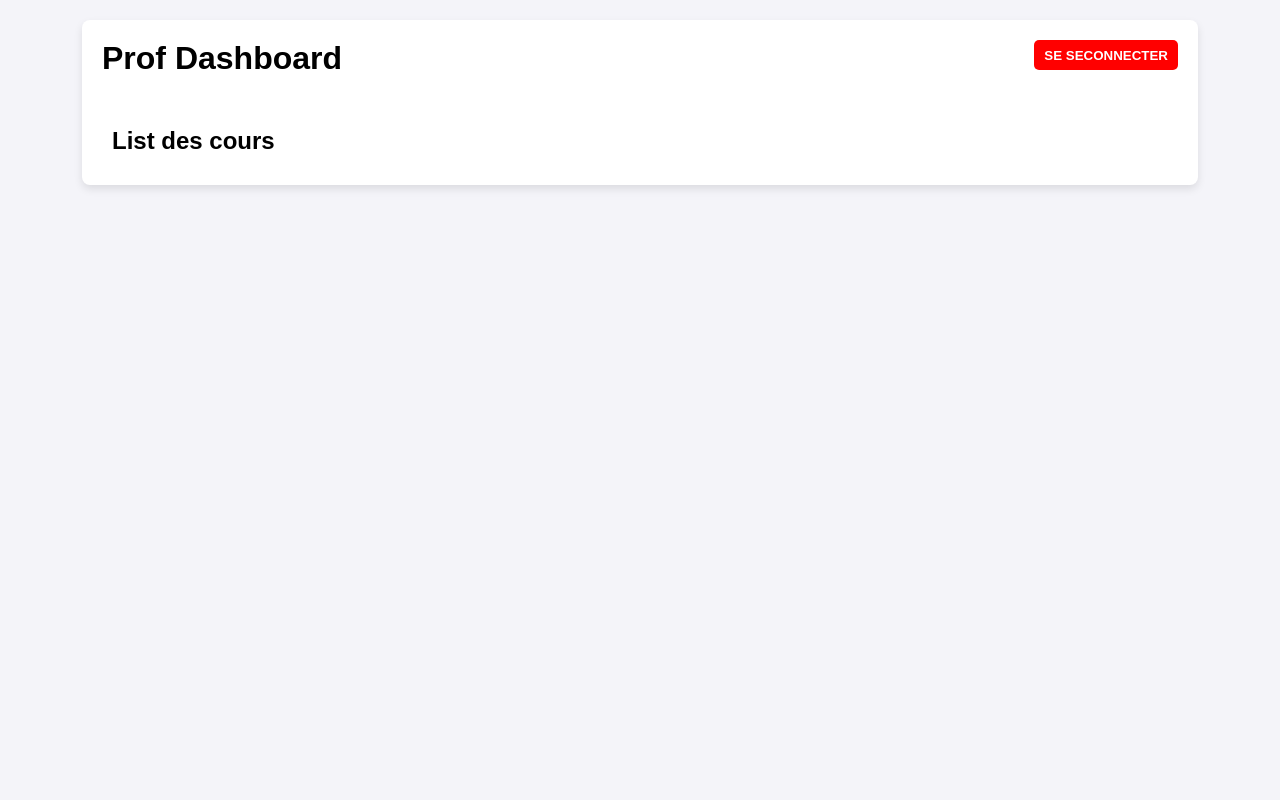
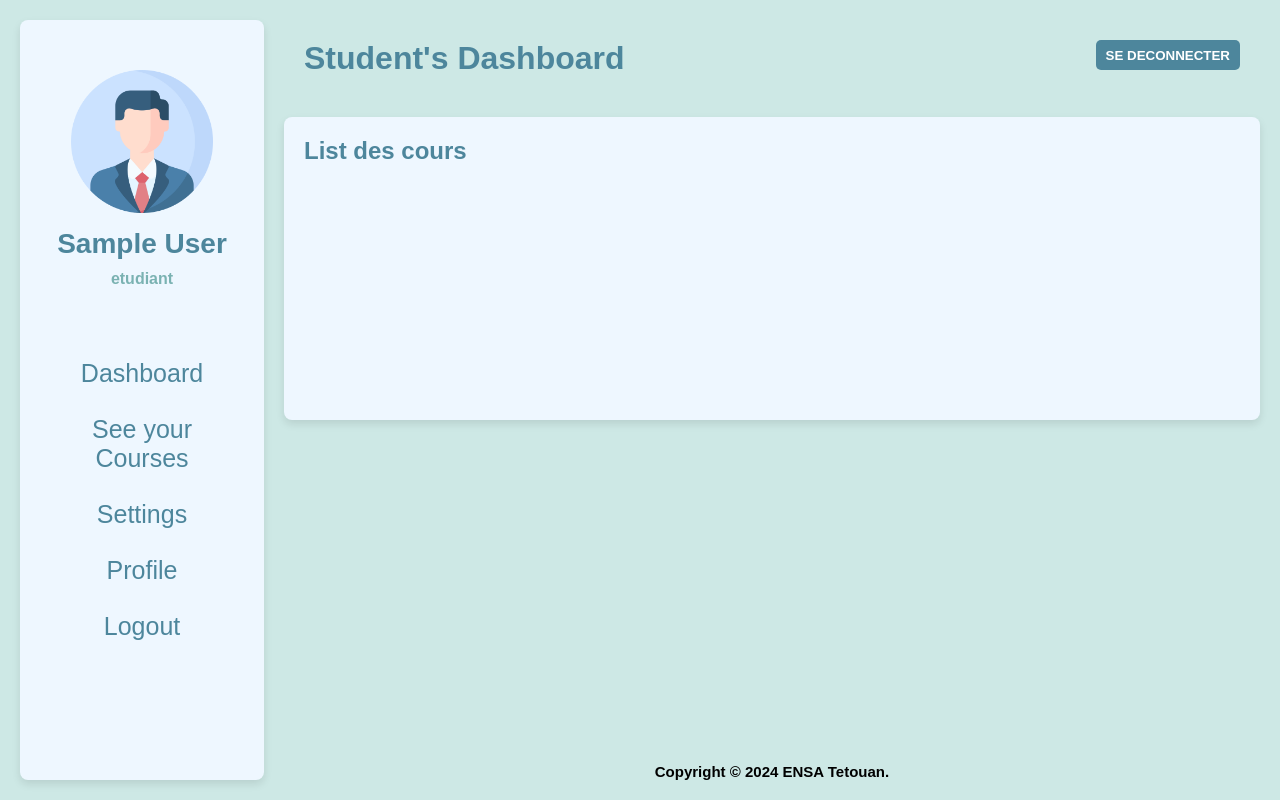
Before and after one commit to MedBens02/Web_proj, a PHP site: page /pages/etudiant/dashboardEtudiant.php in a window 1280 px wide. Run offline with PHP 8.4, Linux system fonts and the light colour scheme; the visitor is signed in with stand-in values (Sample User, id 1).

Commit message:
student dash

```diff
--- a/pages/etudiant/dashboardEtudiant.css
+++ b/pages/etudiant/dashboardEtudiant.css
@@ -1,3 +1,4 @@
+/* Basic reset for margin and padding */
 /* Basic reset for margin and padding */
 * {
     margin: 0;
@@ -5,37 +6,104 @@
     box-sizing: border-box;
 }
 
+:root {
+    --main-color: #CDE8E5;
+    --second-color: #EEF7FF;
+    --third-color: #7AB2B2;
+    --fourth-color: #4D869C;
+
+    --main-dark-color: #003C43;
+    --second-dark-color: #135D66;
+    --third-dark-color: #77B0AA;
+    --fourth-dark-color: #E3FEF7;
+}
+
 body {
     font-family: 'Arial', sans-serif;
-    background-color: #f4f4f9;
-    display: flex;
-    justify-content: center;
-    align-items: center;
+    background-color: var(--main-color);
+    display: grid;
+    grid-template-columns: [start sidebar-start] 1fr
+        [sidebar-end content-start] 4fr [end content-end];
+    grid-template-rows: [start header-start] 1fr [header-end content-start]
+        4fr [content-end content-two-start] 4fr [content-two-end footer-start]
+        auto [end footer-end];
+    gap: 20px;
     padding: 20px;
     overflow: auto;
+    height: 100vh;
+    min-height: 800px;
+    min-width: 1000px;
+
 }
 
-h1 {
-    margin-bottom: 20px;
+
+h1, h2 {
+    color: var(--fourth-color);
 }
 
-.container {
-    background: white;
+.footer {
+    grid-row: footer-start / footer-end;
+    text-align: center;
+    font-weight: 600;
+    font-size: 15px;
+}
+
+.dash-title {
+    padding: 20px;
+    grid-column: content-start / end;
+    grid-row: start / header-end;
+    display: flex;
+    justify-content: space-between;
+    flex-wrap: wrap;
+}
+.tables-cont {
+    display: flex;
+    flex-direction: column;
+    justify-content: flex-start;
+    grid-column: content-start / content-end;
+    grid-row: content-start / content-two-start;
+}
+.contn {
+    height: 100%;
+    background: var(--second-color);
     padding: 20px;
     border-radius: 8px;
     box-shadow: 0 4px 8px rgba(0,0,0,0.1);
-    width: 90%;
+}
+/* Side Navigation Styles */
+.side-nav {
+    text-align: center;
     display: flex;
-    justify-content: space-between; /* Adjusts space between subcontainers */
-    flex-wrap: wrap;
+    flex-direction: column;
+    align-items: center;
+    background-color: var(--second-color);
+    padding: 20px;
+    border-radius: 8px;
+    box-shadow: 0 4px 8px rgba(0,0,0,0.1);
+    grid-column: sidebar-start / sidebar-end;
+    grid-row: start / end;
+
+}
+.side-nav h2 {
+    padding-top: 15px;
+    color: var(--fourth-color);
+    font-size: 28px;
+}
+.side-nav h4 {
+    padding-top: 10px;
+    padding-bottom: 50px;
+    color: var(--third-color)
 }
 
-.data-section {
-    overflow: auto;
-    margin-top: 20px;
-    width: 100%; /* Adjust the width to fit two sections side by side */
-    padding: 10px;
-    box-sizing: border-box; /* Includes padding in width calculation */
+.side-nav img {
+    margin-top: 30px;
+    max-width: 100%;
+    width: 70%;
+}
+.table-wrapper {
+    margin-top: 10px;
+    max-height: 250px;
+    overflow-y: auto;
 }
 
 table {
@@ -57,11 +125,20 @@
 th:nth-child(2), td:nth-child(2) { width: 15%; } /* Name */
 th:nth-child(3), td:nth-child(3) { width: 15%; } /* First Name */
 th:nth-child(4), td:nth-child(4) { width: 25%; } /* Email */
-th:nth-child(5), td:nth-child(5) { width: 30%; } /* Address */
+th:nth-child(5), td:nth-child(5) { width: 20%; } /* Address */
 
+.course-table th:nth-child(3), .course-table td:nth-child(3) {
+    width: 45%;
+}
+.course-table th:nth-child(4), .course-table td:nth-child(4) {
+    width: 15%;
+}
 th {
-    background-color: #007BFF;
-    color: white;
+    position: sticky;
+    top: 0;
+    z-index: 1;
+    color: var(--second-color);
+    background-color: var(--fourth-color);
 }
 
 button {
@@ -84,7 +161,7 @@
     height: 30px;
     font-weight: 800;
     color: white;
-    background-color: red;
+    background-color: var(--fourth-color);
     border: none;
     border-radius: 5px;
     cursor: pointer;
@@ -95,3 +172,24 @@
 .disconnectBtn:hover {
     background-color: darkred;
 }
+.side-nav a {
+    border-radius: 8px;
+    padding: 6px 8px 6px 8px;
+    margin-top: 15px;
+    text-decoration: none;
+    font-size: 25px;
+    font-weight: 500;
+    color: var(--fourth-color);
+    display: block;
+}
+/* Style for selected link */
+.side-nav a.selected {
+    background-color: var(--third-color);
+    color: var(--second-color);
+}
+
+.side-nav a:hover {
+    background-color: var(--main-color);
+    color: var(--second-color)
+}
+/*
--- a/pages/etudiant/dashboardEtudiant.php
+++ b/pages/etudiant/dashboardEtudiant.php
@@ -9,8 +9,7 @@
     exit;
 }
 
-include_once('../../models/user.php');
-// Add function to print his courses
+
 
 ?>
 
@@ -19,20 +18,36 @@
 <head>
     <meta charset="UTF-8">
     <link rel="icon" href="../assets/favicon.ico" type="image/x-icon">
-    <title>Prof Dashboard</title>
+    <title>Student Dashboard</title>
     <link rel="stylesheet" href="dashboardEtudiant.css">
 </head>
 <body>
-    <div class="container">
-        <h1>Prof Dashboard</h1>
-        <button class="disconnectBtn" onclick="location.href='../logout.php'">Se seconnecter</button>
+    <div class="dash-title">
+        <h1>Student's Dashboard</h1>
+        <button class="disconnectBtn" onclick="location.href='../logout.php'">Se deconnecter</button>
+    </div>
+    <div class="side-nav">
+        <img src="../pfp.png">
+        <h2><?php echo $_SESSION['nom_complet']; ?></h2>
+        <h4><?php echo $_SESSION['role']; ?></h4>
+        <a href="dashboardEtudiant.php" id="dashboard-link">Dashboard</a>
+        <a href="myCourses.php" id="manage-cours-link">See your Courses</a>
+        <a href="settings.php" id="settings-link">Settings</a>
+        <a href="profile.php" id="profile-link">Profile</a>
+        <a href="../logout.php">Logout</a>
+    </div>
+    <div class="tables-cont">
+        <div class="contn">
+        <h2>List des cours</h2>
+        <div id="std" class="table-wrapper"></div>
+        </div>
+    </div>
 
-        <div class="data-section">
-            <h2>List des cours</h2>
-        </div>
-
-    </div>
+    <script src="../../scripts/dashboardEtudiant.js"></script>
 </body>
+<footer class="footer">
+    Copyright © 2024 ENSA Tetouan.
+</footer>
 </html>
 <script type="text/javascript">
 
--- /dev/null
+++ b/pages/etudiant/myCourses.php
@@ -0,0 +1,2 @@
+<?php
+echo "here the courses should ne shown";
```
Also changed, not shown: controllers/fetchstdCourses.php (added, +17 -0 lines), models/cours-module.php (added, +20 -0 lines).
